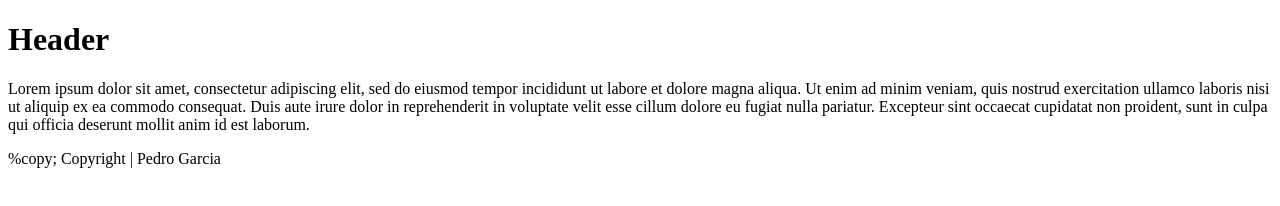
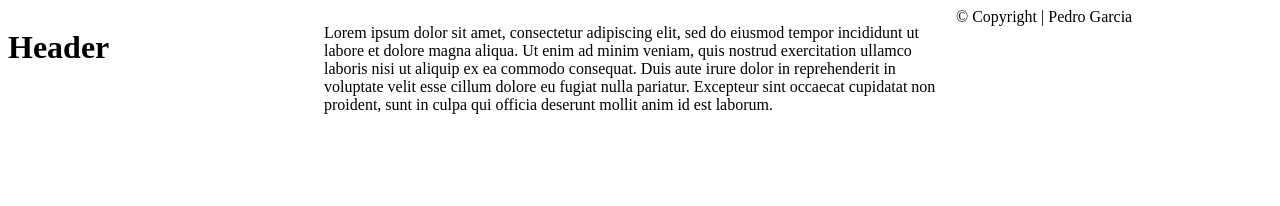
Before and after one commit to PedroGF27/COMP001B.LectureActivity5-1, a plain HTML site: page index.html in a window 1280 px wide. Drawn offline with Linux system fonts and the light colour scheme.

Commit message:
created a three column layout

```diff
--- a/index.html
+++ b/index.html
@@ -4,16 +4,17 @@
     <meta charset="UTF-8">
     <meta name="viewport" content="width=device-width, initial-scale=1.0">
     <title>Document</title>
+    <link rel="stylesheet" href="main.css">
 </head>
 <body>
-    <head>
+    <header>
         <h1>Header</h1>
-    </head>
+    </header>
 
     <main>
         <p>Lorem ipsum dolor sit amet, consectetur adipiscing elit, sed do eiusmod tempor incididunt ut labore et dolore magna aliqua. Ut enim ad minim veniam, quis nostrud exercitation ullamco laboris nisi ut aliquip ex ea commodo consequat. Duis aute irure dolor in reprehenderit in voluptate velit esse cillum dolore eu fugiat nulla pariatur. Excepteur sint occaecat cupidatat non proident, sunt in culpa qui officia deserunt mollit anim id est laborum.</p>
     </main>
 
-    <footer>%copy; Copyright | Pedro Garcia </footer>
+    <footer>&copy; Copyright | Pedro Garcia </footer>
 </body>
 </html>
--- /dev/null
+++ b/main.css
@@ -0,0 +1,14 @@
+h1 {
+    float: left;
+    width: 25%;
+}
+
+main {
+    float: left;
+    width: 50%;
+}
+
+footer {
+    float: left;
+    width: 25%;
+}
```
